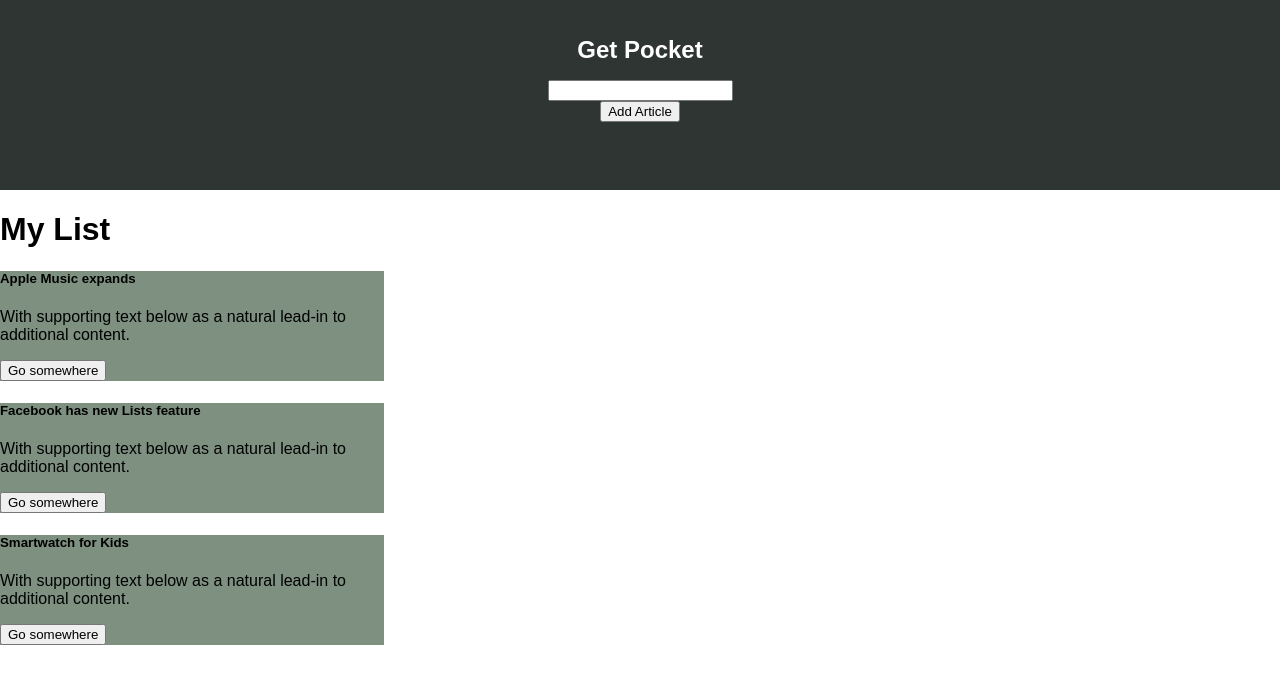
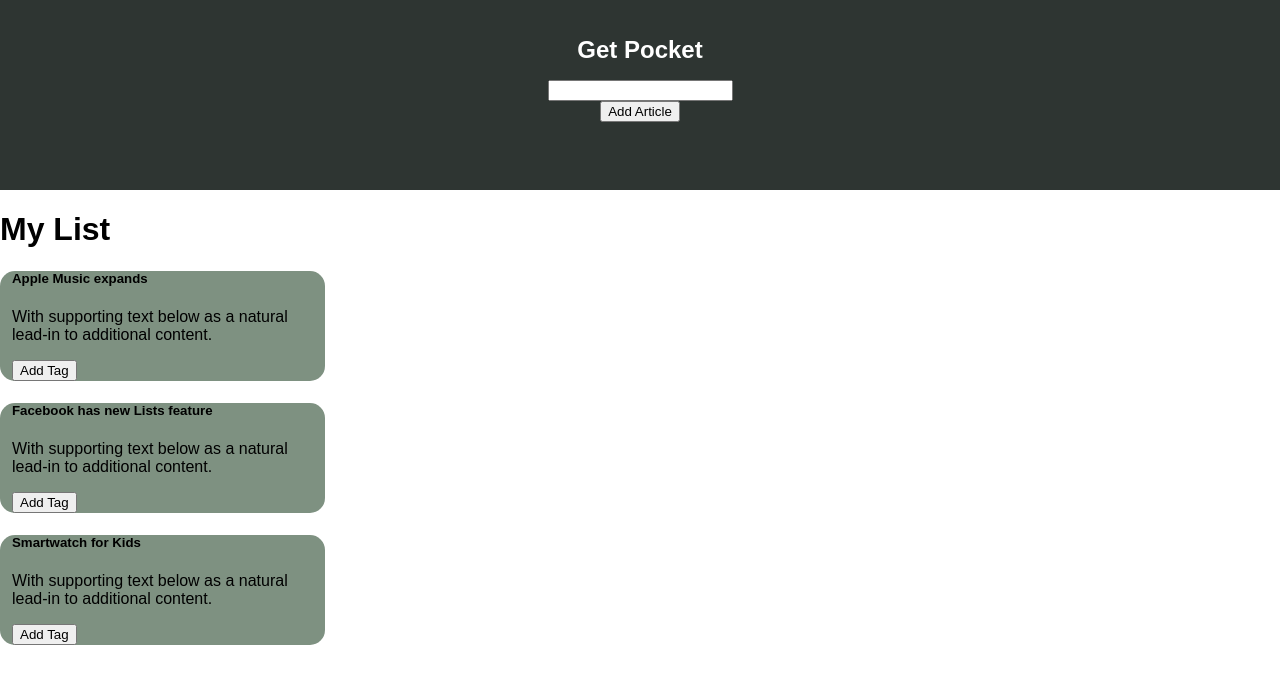
Before and after one commit to stacysn/getpocket, a React (Create React App) app: page / in a window 1280 px wide. Shown: the top 684 px of the page. Built offline with nearby package versions, Linux system fonts and the light colour scheme.

Commit message:
able to retrieve input in 'add article'

```diff
--- a/src/App.js
+++ b/src/App.js
@@ -1,5 +1,4 @@
 import React, { Component } from 'react';
-import logo from './logo.svg';
 import './App.css';
 import Header from './Head/Header'
 import MyList from './Body/MyList'
@@ -12,10 +11,12 @@
     }
   }
 
+
+
   render() {
     return (
       <div>
-        <Header />
+        <Header/>
         <MyList myArticle={this.state.myArticle}/>
       </div>
     );
--- a/src/Body/Article.js
+++ b/src/Body/Article.js
@@ -1,10 +1,8 @@
 import React, { Component } from 'react';
-import { Card, Row, Col, CardImg, CardText, CardBody, CardTitle, CardSubtitle, Button } from 'reactstrap';
+import { Card, Row, Col, CardText, CardTitle, Button } from 'reactstrap';
 
-class MyList extends Component{
-  constructor(props){
-    super(props)
-  }
+class Article extends Component{
+
   render(){
     return (
       <Row>
@@ -12,7 +10,7 @@
           <Card body>
             <CardTitle>{this.props.myArticle}</CardTitle>
             <CardText>With supporting text below as a natural lead-in to additional content.</CardText>
-            <Button>Go somewhere</Button>
+            <Button>Add Tag</Button>
           </Card>
         </Col>
       </Row>
@@ -20,4 +18,4 @@
   }
 }
 
-export default MyList;
+export default Article;
--- a/src/Body/MyList.js
+++ b/src/Body/MyList.js
@@ -5,11 +5,14 @@
 class MyList extends Component{
   constructor(props){
     super(props)
+    this.state = {
+      tags: ["tech", "coffee"]
+    }
   }
 
   render(){
     return (
-      <div>
+      <div className='myList-body'>
         <h1> My List </h1>
         <Article myArticle={this.props.myArticle[0]}/>
         <Article myArticle={this.props.myArticle[1]}/>
--- a/src/Head/Header.js
+++ b/src/Head/Header.js
@@ -1,11 +1,27 @@
 import React, { Component } from 'react';
 import '../App.css';
-import { Button, Form, FormGroup, Label, Input, FormText } from 'reactstrap';
+import { Button, FormGroup, Label, Input } from 'reactstrap';
 
 
 
 
 class Header extends Component {
+  constructor(props){
+    super(props)
+    this.state = {
+      newArticle: ''
+    }
+    this.addArticle = this.addArticle.bind(this);
+  }
+
+  addArticle(e){
+    this.setState({
+      newArticle: e.target.value
+    })
+    // console.log("e", this.state.newArticle);
+  }
+
+
   render() {
     return (
       <div className="App">
@@ -13,14 +29,18 @@
           <h1 className="App-title">Get Pocket</h1>
           <FormGroup >
            <Label >
-             <Input type="text" />
+             <Input
+               type="text"
+               value={this.state.newArticle}
+               onChange={this.addArticle}
+              />
            </Label>
          </FormGroup>
-         <Button>Add Article</Button>
+         <Button onClick={(e) => this.addArticle(e)}> Add Article</Button>
         </header>
       </div>
     )
- }
+  }
 }
 
 export default Header;
--- a/src/index.css
+++ b/src/index.css
@@ -6,5 +6,12 @@
 
 .card-body {
   background-color: #7E9181;
-  width: 30%
+  width: 301px;
+  padding-left: 12px;
+  padding-right: 12px;
+  border-radius: 15px
 }
+
+.myList-body {
+  /*background-color: #82D4BB*/
+}
```
